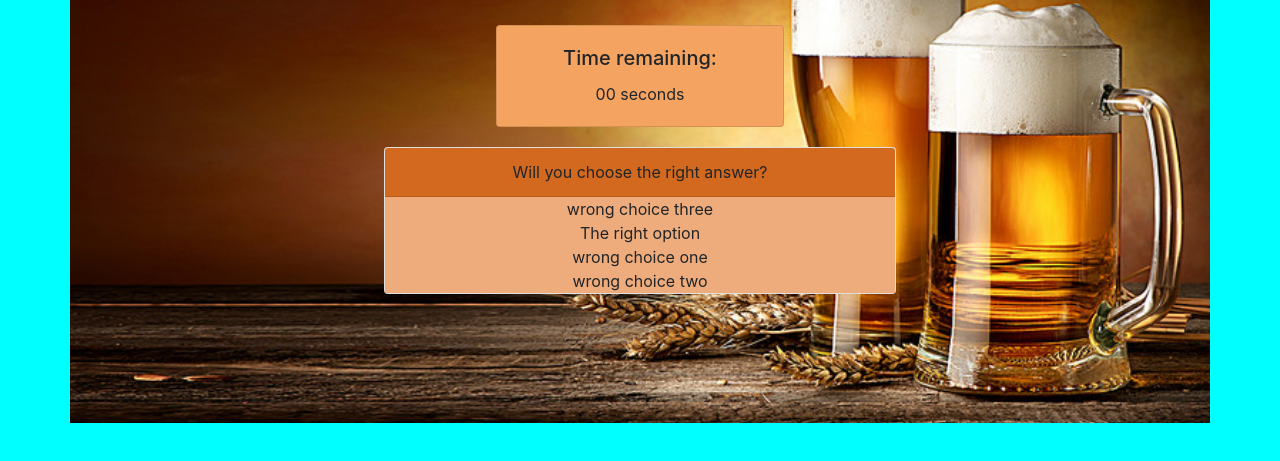
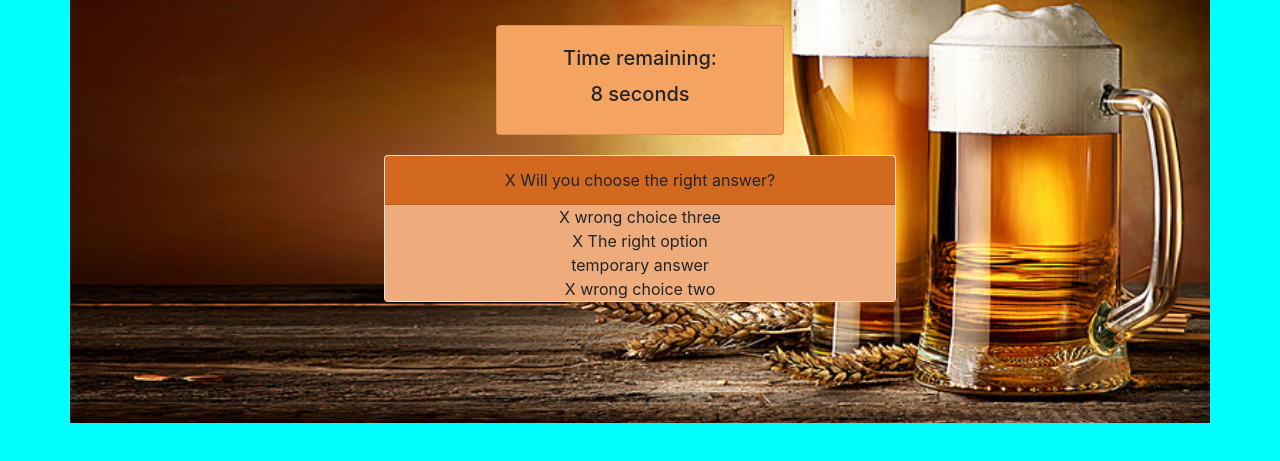
Before and after one commit to MCPolichette/TriviaGame, a plain HTML site: page index.html in a window 1280 px wide. Both pictures are taken after a click on the button "Click Here to Start". Shown: the part 91-552 px from the top of the page. Drawn offline with nearby package versions, Linux system fonts and the light colour scheme.

Commit message:
timersetup, not implemented

```diff
--- a/assets/javascript/app.js
+++ b/assets/javascript/app.js
@@ -5,11 +5,10 @@ var questionList = [
     // Objects as Trivia Questions
     // Using the term ITEM for starting variable.  because I want to use the term QUESTION for a variable inside the object
     item1 = {
-        question: "Will you choose the right answer?",
-        answer: "The right option",
-        wrongAnswer1: "wrong choice one",
-        wrongAnswer2: "wrong choice two",
-        wrongAnswer3: "wrong choice three",
+        question: "X Will you choose the right answer?",
+        answer: "X The right option",
+        wrongAnswer2: "X wrong choice two",
+        wrongAnswer3: "X wrong choice three",
         questionImg: "",
         answerImg: "",
 
@@ -26,11 +25,16 @@ var questionList = [
     },
 
 ]
+// global timer variables:
+var seconds = 10;
+var secondID;
+var timerOn = false;
+// global score variables:
 var correct = 0;
 var wrong = 0;
 var unanswered = 0;
 
-// Functions Below here
+// Functions:
 function gameReset() {
     // resets game
     wrong = 0;
@@ -38,6 +42,7 @@ function gameReset() {
     correct = 0;
 }
 function shuffle(array) {
+    // shuffles any array
     var j, x, i;
     for (i = array.length - 1; i > 0; i--) {
         j = Math.floor(Math.random() * (i + 1));
@@ -48,10 +53,25 @@ function shuffle(array) {
     return array;
 }
 
+// timer functions
+function countDownTimer() {
+    timerOn = true
+    secondID = setInterval(decrement, 1000);
+    function decrement() {
+        seconds--;
+        $('#countDown').html("<h5>" + seconds + " seconds</h5>");
+        console.log(seconds);
+        if (seconds === 0) {
+            timerOn = false;
+            console.log(timerOn);
+            stop();
+        }
+    }
+}
+function stop() {
+    clearInterval(secondID);
+}
 
-function countDownTimer() {
-    // timer function
-}
 function questionReset(item) {
     // resets next questsion
     $('#q').text(item.question);
@@ -64,13 +84,16 @@ function questionReset(item) {
     var displayArray = ["#a1", "#a2", "#a3", "#a4"];
     for (i = 0; i < displayArray.length; i++) {
         $(displayArray[i]).text(answerArray[i]);
+    };
 
-    }
+    console.log("test")
 }
 // console.log("does this work?" + displayArray[i]);
 function congratsDude(object) {
     // follows up correct answer choice
     correct++;
+
+
 
     // add class "alert-success"
     // add class "alert-danger"
@@ -87,26 +110,28 @@ window.onload =
         console.log("gameBegins");
         // set game up
         gameReset();
+        currentQuestion = questionList[0];
         $(".card").removeClass("hidden");
         $("#start").addClass("hidden");
+        countDownTimer();
+        questionReset(currentQuestion)
+        $(".possibleAnswer").on('click', function () {
+            var click = $(this);
+            var check = click.text();
+            if (check === currentQuestion.answer) {
+                congratsDude(currentQuestion);
+                console.log("correct" + correct);
+                questionReset(currentQuestion);
 
-        for (i = 0; i < questionList.length; i++) {
-            // need to change questionlist[1] to game function
-            questionReset(questionList[i])
-            $(".possibleAnswer").on('click', function () {
-                var click = $(this);
-                var check = click.text();
-                if (check === questionList[1].answer) {
-                    congratsDude(questionList[1])
-                    console.log("correct" + correct)
+            } else {
+                getYourShitTogether(questionList[1]);
+                console.log("wrong" + wrong);
+                questionReset(questionList[1]);
+            }
 
-                } else {
-                    getYourShitTogether(questionList[1])
-                    console.log("wrong" + wrong)
-                }
 
-            })
         }
+        )
     }
 
 
--- a/index.html
+++ b/index.html
@@ -30,7 +30,7 @@
                 <div class="card  text-center hidden" id="timerCard" style="width: 18rem;">
                     <div class="card-body">
                         <h5 class="card-title">Time remaining:</h5>
-                        <p class="card-text">00 seconds</p>
+                        <h5 class="card-text" id="countDown">10 seconds</h5>
 
                     </div>
                 </div>
```
